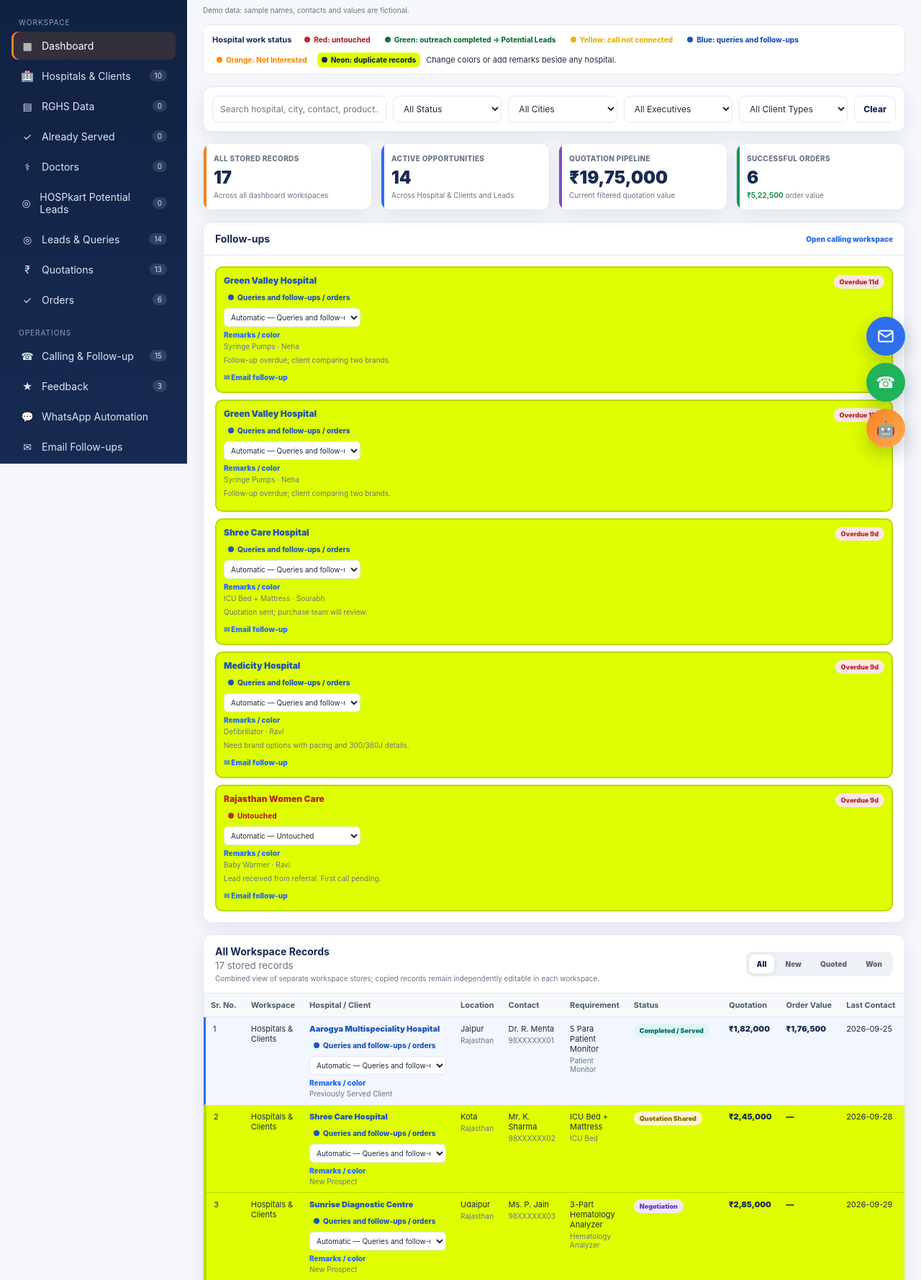
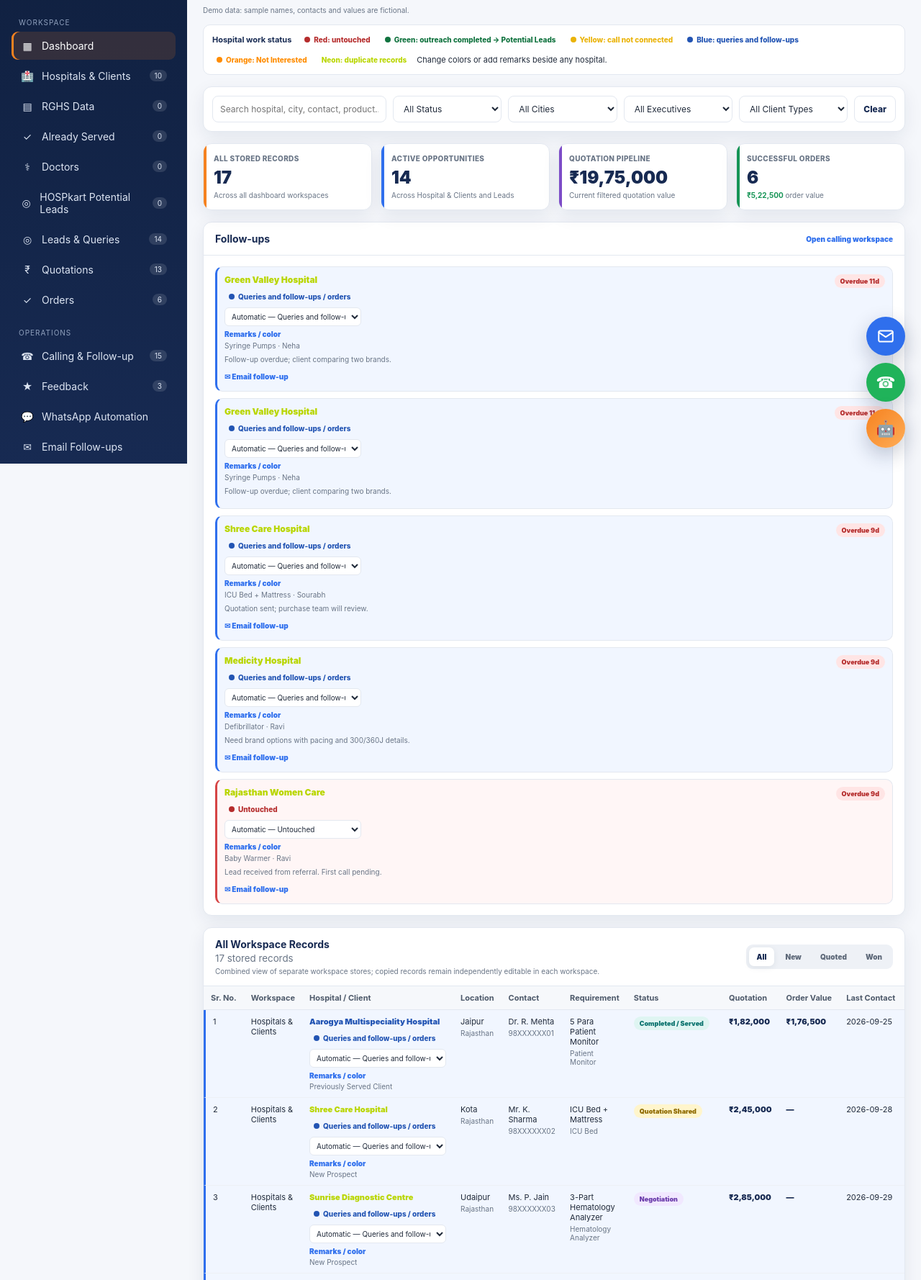
Before and after one commit to archi0724-hope/hospkart-HOSPITAL-CRM-SALES-OPS, a Flask app: page / in a window 1280 px wide. Shown: the part 156-1934 px from the top of the page at 72% size. Run offline with Flask 3, Linux system fonts and the light colour scheme; data that the repository does not hold is empty.

Commit message:
Show duplicate records in neon text only
Co-authored-by: Copilot <223556219+Copilot@users.noreply.github.com>

```diff
--- a/static/work-status.css
+++ b/static/work-status.css
@@ -3,7 +3,6 @@
 .work-tag.work-yellow{color:#eab308}
 .work-tag.work-orange{color:#ff8c00}
 .work-tag.work-blue{color:#2254b3}
-.work-tag.duplicate-neon{background:#dfff00;color:#172a52}
-.data-table tr.duplicate-record td,.data-table tr.duplicate-record:hover td{background:#dfff00!important;color:#172a52;border-bottom-color:#b9d600}
-.data-table tr.duplicate-record td:first-child{border-left:4px solid #b9d600!important}
-.queue-item.duplicate-record,.lead-card.duplicate-record{background:#dfff00!important;border:2px solid #b9d600!important;color:#172a52}
+.work-tag.duplicate-neon{color:#b9d600}
+.work-tag.duplicate-neon:before{display:none}
+.duplicate-record .client-name,.duplicate-record .queue-name,.duplicate-record .work-name{color:#b9d600!important}
```
Also changed, not shown: tests/check_production_browsers.py (+5 -3 lines), README.md.
